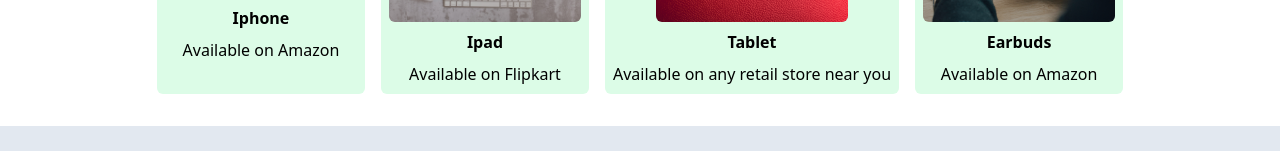
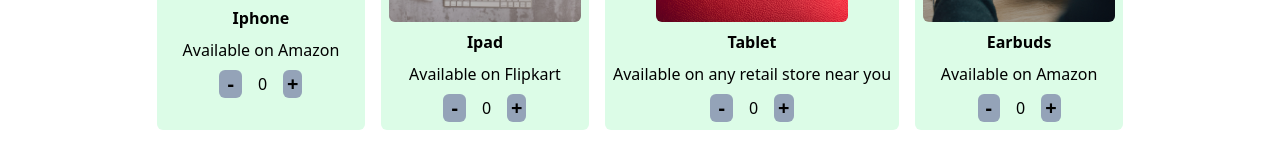
Before and after one commit to Adarsh-Singh-Bhadauria/30-days-of-react, a React (Create React App) app: page / in a window 1280 px wide. Shown: the part 639-790 px from the top of the page. Built offline with nearby package versions, Linux system fonts and the light colour scheme.

Commit message:
added counter to product card

```diff
--- /dev/null
+++ b/src/components/Counter.js
@@ -0,0 +1,26 @@
+import React from 'react'
+import {useState} from 'react';
+
+const Counter = () => {
+
+    const [count, setCount]= useState(0);
+    function increment(){
+      setCount(prevCount => prevCount +1);
+    };
+
+    function decrement(){
+      setCount(prevCount => prevCount-1);
+    };
+
+  return (
+    <>
+        <div className='flex space-x-4 justify-center items-center'>
+            <button className='text-xl font-bold px-2 bg-slate-400 rounded-md' onClick={decrement}>-</button>
+            <span>{count}</span>
+            <button className='text-xl font-bold px-1 bg-slate-400 rounded-md' onClick={increment}>+</button>
+        </div>
+    </>
+  )
+}
+
+export default Counter
--- a/src/components/Product.js
+++ b/src/components/Product.js
@@ -1,4 +1,5 @@
 import React from 'react'
+import Counter from './Counter'
 
 const Product = (props) => {
   return (
@@ -7,6 +8,7 @@
             <img className='rounded-md w-48' src={props.image} alt='product' />
             <p className='font-bold'>{props.title}</p>
             <p>{props.description}</p>
+            <Counter/>
         </div>
     </>
   )
```
